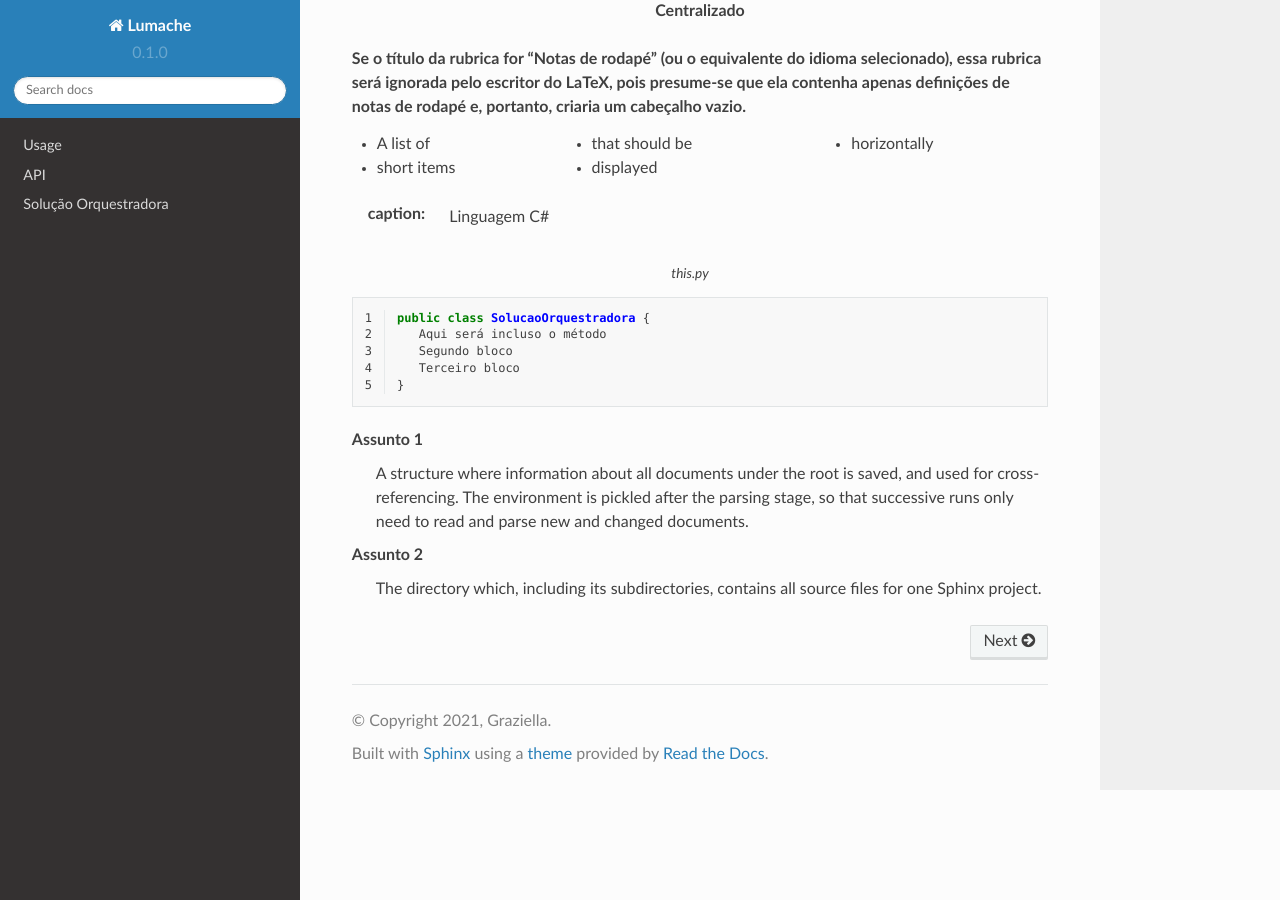
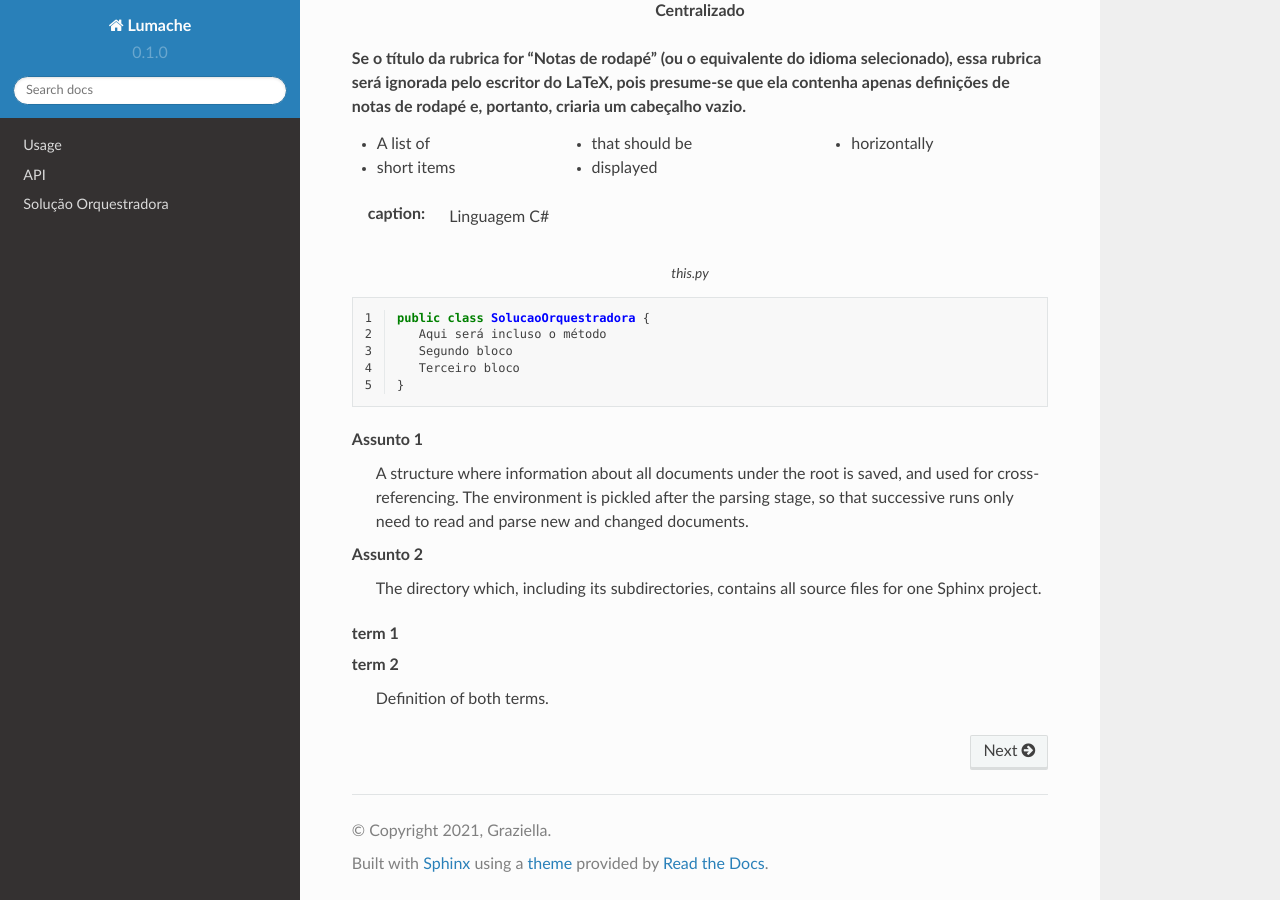
Before and after one commit to dionisribeiro/solucao-orquestradora, a Sphinx documentation site: the page built from docs/source/index.rst, in a window 1280 px wide and 900 px high, scrolled down 832 px. Built offline with Sphinx 7.4.7 and the Read the Docs theme 2.0.0, drawn with Linux system fonts in a browser that asks for light colours.

Commit message:
Update index.rst

```diff
--- a/docs/source/index.rst
+++ b/docs/source/index.rst
@@ -78,3 +78,9 @@ Contents
    Assunto 2
       The directory which, including its subdirectories, contains all
       source files for one Sphinx project.
+
+.. glossary::
+
+   term 1 : A
+   term 2 : B
+      Definition of both terms.
```
